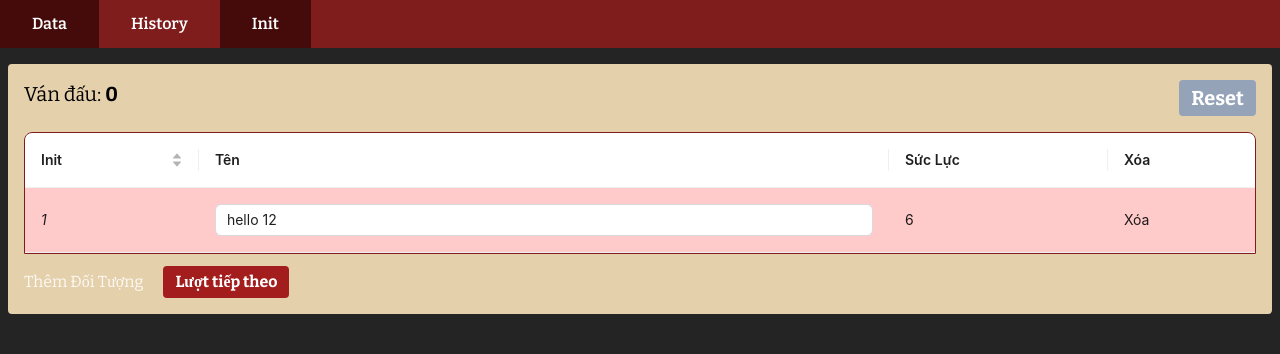
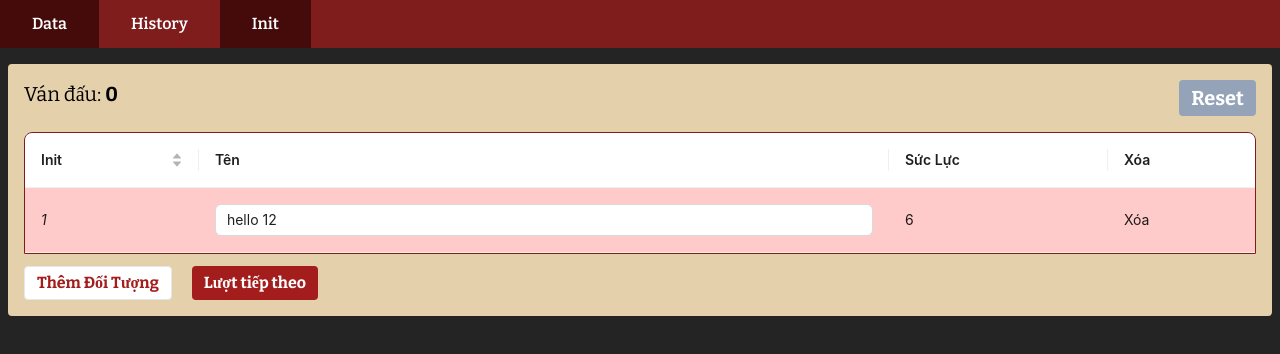
Before and after one commit to ngonam22/hvdl-discord-bot, a React (Vite) app in the folder packages/owlbear-extension/: page /init in a window 1280 px wide. Shown: the top 354 px of the page. Built offline with nearby package versions, Linux system fonts and the light colour scheme.

Commit message:
append the default btn

```diff
--- a/packages/owlbear-extension/src/index.css
+++ b/packages/owlbear-extension/src/index.css
@@ -49,3 +49,11 @@
 #root .highlighted-table table {
   @apply border border-red-900;
 }
+
+.btn-default {
+  @apply border border-gray-200 bg-white text-danger font-bold py-1 px-3 rounded transition-colors;
+}
+
+.btn-default:hover {
+  @apply border-gray-200 bg-gray-100;
+}
--- a/packages/owlbear-extension/src/pages/Init.tsx
+++ b/packages/owlbear-extension/src/pages/Init.tsx
@@ -163,7 +163,7 @@ export default function InitPage() {
             />
 
             <div className="flex mt-3 space-x-5">
-                <button type='button' onClick={addMore}>Thêm Đối Tượng</button>
+                <button type='button' className='btn-default' onClick={addMore}>Thêm Đối Tượng</button>
 
                 <button type='button'
                     className='bg-danger hover:bg-maroon text-white font-bold py-1 px-3 rounded'
```
